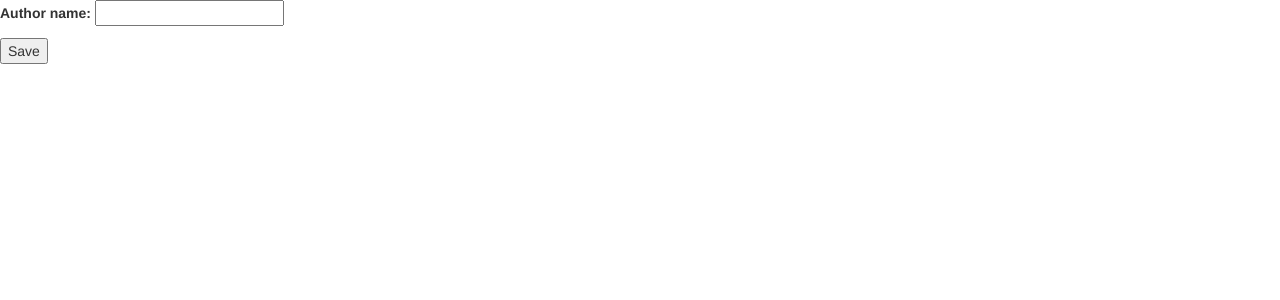
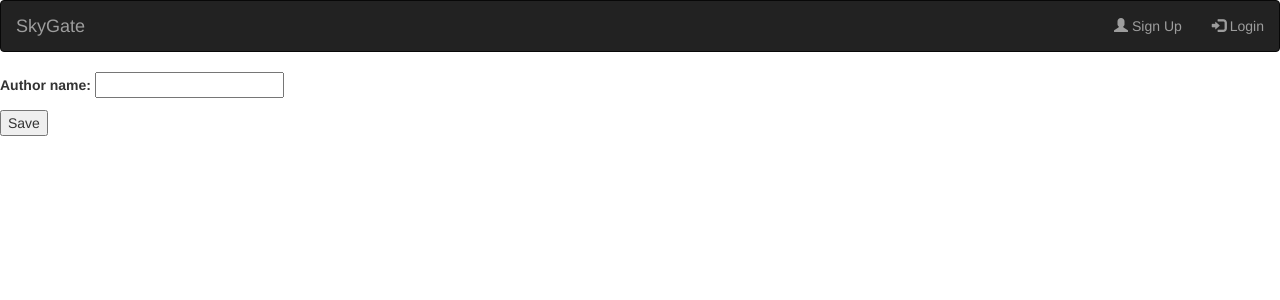
Before and after one commit to Elmartin913/skygate, a Django app: page /author-create in a window 1280 px wide. Shown: the top 300 px of the page. Run offline with Django 3.2, Linux system fonts and the light colour scheme; some libraries are stand-ins or nearby versions.

Commit message:
BS Navbar

```diff
--- a/app/templates/base.html
+++ b/app/templates/base.html
@@ -12,6 +12,37 @@
 </head>
 
 <body>
+<nav class="navbar navbar-inverse">
+  <div class="container-fluid">
+    <div class="navbar-header">
+      <a class="navbar-brand" href="#">SkyGate</a>
+    </div>
+    <ul class="nav navbar-nav">
+    </ul>
+    <ul class="nav navbar-nav navbar-right">
+    {% if user.is_authenticated %}
+        <li class="nav-item dropdown">
+                <a class="nav-link dropdown-toggle" href="#" id="userMenu" data-toggle="dropdown" aria-haspopup="true" aria-expanded="false">
+                  <span class="glyphicon glyphicon-user"></span>  {{ user.username }}
+                </a>
+                <div class="dropdown-menu dropdown-menu-right" aria-labelledby="userMenu">
+                    <a class="dropdown-item" href="#">My account</a>
+                        <div class="dropdown-divider"></div>
+                    <a class="dropdown-item" href="#">Change password</a>
+                        <div class="dropdown-divider"></div>
+                    <a class="dropdown-item" href="{% url 'logout' %}">Log out</a>
+                </div>
+        </li>
+    {% else %}
+      <li><a href="{% url 'signup' %}"><span class="glyphicon glyphicon-user"></span> Sign Up</a></li>
+      <li><a href="{% url 'login' %}"><span class="glyphicon glyphicon-log-in"></span> Login</a></li>
+    {% endif %}
+    </ul>
+  </div>
+</nav>
+
+
+
 <div>
 
        {% block content %}
--- a/skygate/settings.py
+++ b/skygate/settings.py
@@ -132,4 +132,5 @@ REST_FRAMEWORK = {
 }
 
 LOGOUT_REDIRECT_URL = 'login'
+LOGIN_REDIRECT_URL = 'panel'
 LOGIN_URL = 'login'
```
